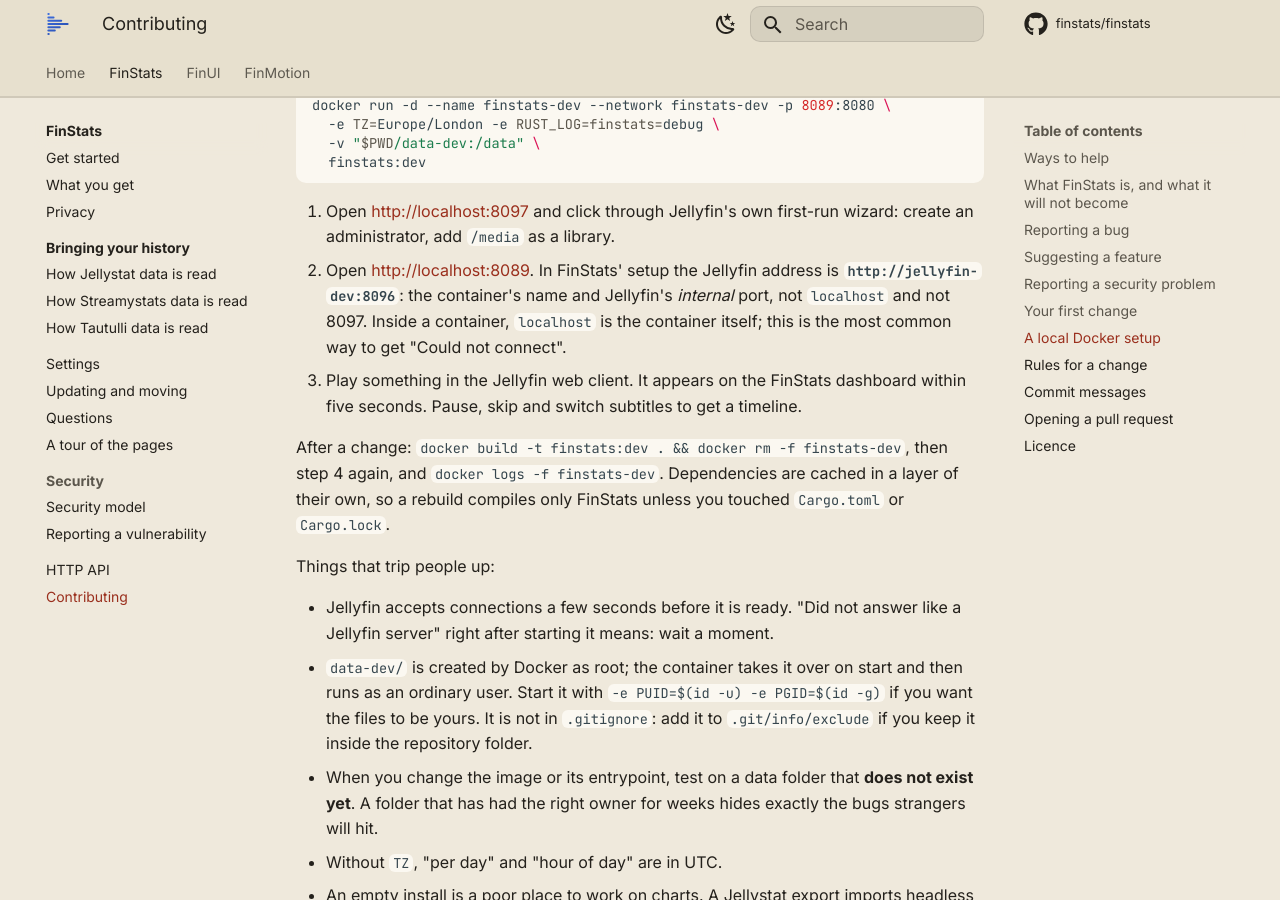
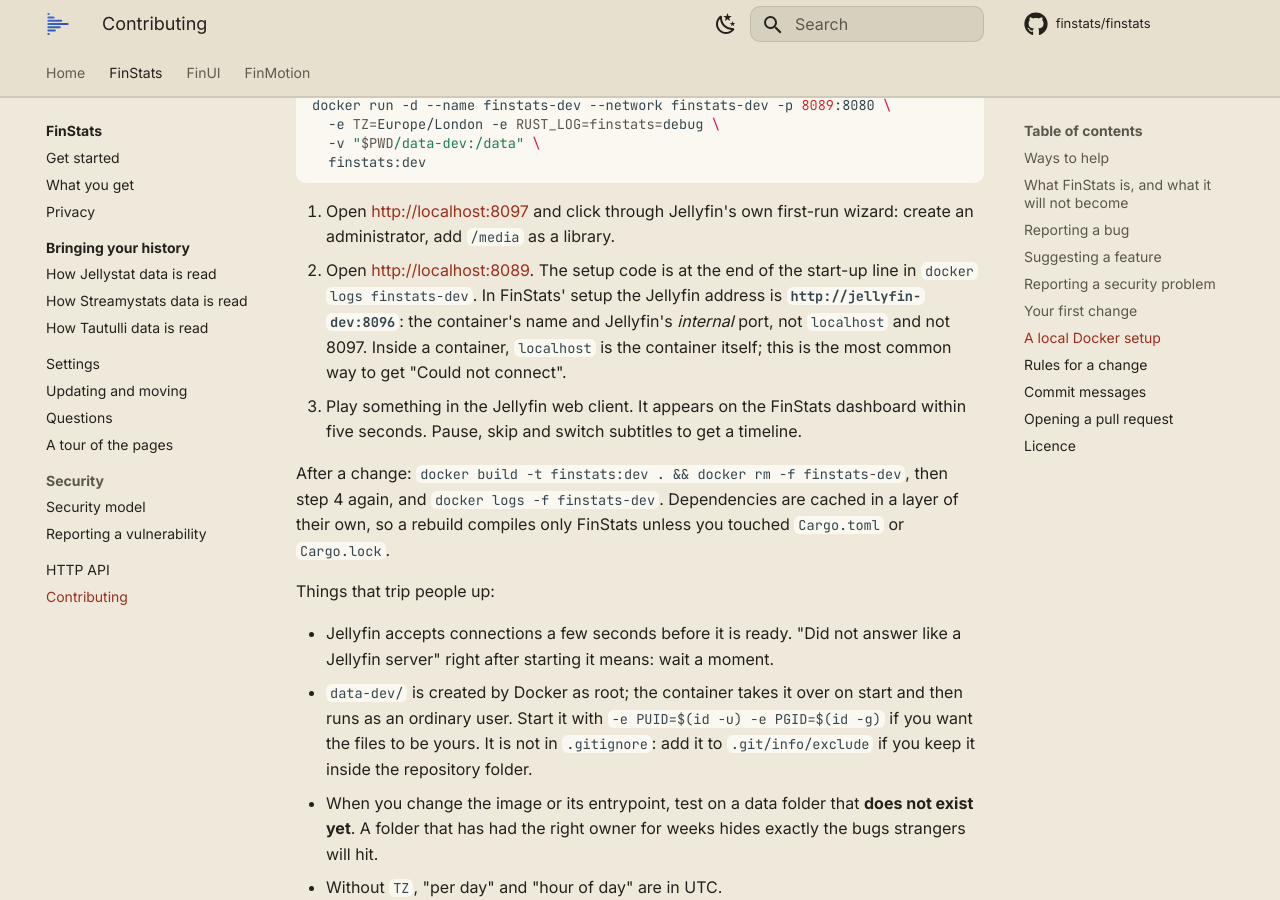
Before and after one commit to finstats/docs, an MkDocs documentation site: the page built from docs/finstats/contributing.md, in a window 1280 px wide and 900 px high, scrolled down 3400 px. Built offline with MkDocs 1.6.1 and Material for MkDocs 9.7.7, drawn with Linux system fonts in a browser that asks for light colours; comment, search, counter and statistics services are not loaded.

Commit message:
docs(finstats): the local setup reads its setup code from the container's log
Since 2.3.1 FinStats' setup asks for the one-time code it writes to its log, so the contributing guide's throwaway install says where to find it.

```diff
--- a/docs/finstats/contributing.md
+++ b/docs/finstats/contributing.md
@@ -131,7 +131,8 @@ docker run -d --name finstats-dev --network finstats-dev -p 8089:8080 \
 
 1. Open <http://localhost:8097> and click through Jellyfin's own first-run wizard: create an administrator,
    add `/media` as a library.
-2. Open <http://localhost:8089>. In FinStats' setup the Jellyfin address is **`http://jellyfin-dev:8096`**:
+2. Open <http://localhost:8089>. The setup code is at the end of the start-up line in `docker logs finstats-dev`.
+   In FinStats' setup the Jellyfin address is **`http://jellyfin-dev:8096`**:
    the container's name and Jellyfin's *internal* port, not `localhost` and not 8097. Inside a container,
    `localhost` is the container itself; this is the most common way to get "Could not connect".
 3. Play something in the Jellyfin web client. It appears on the FinStats dashboard within five seconds.
```
